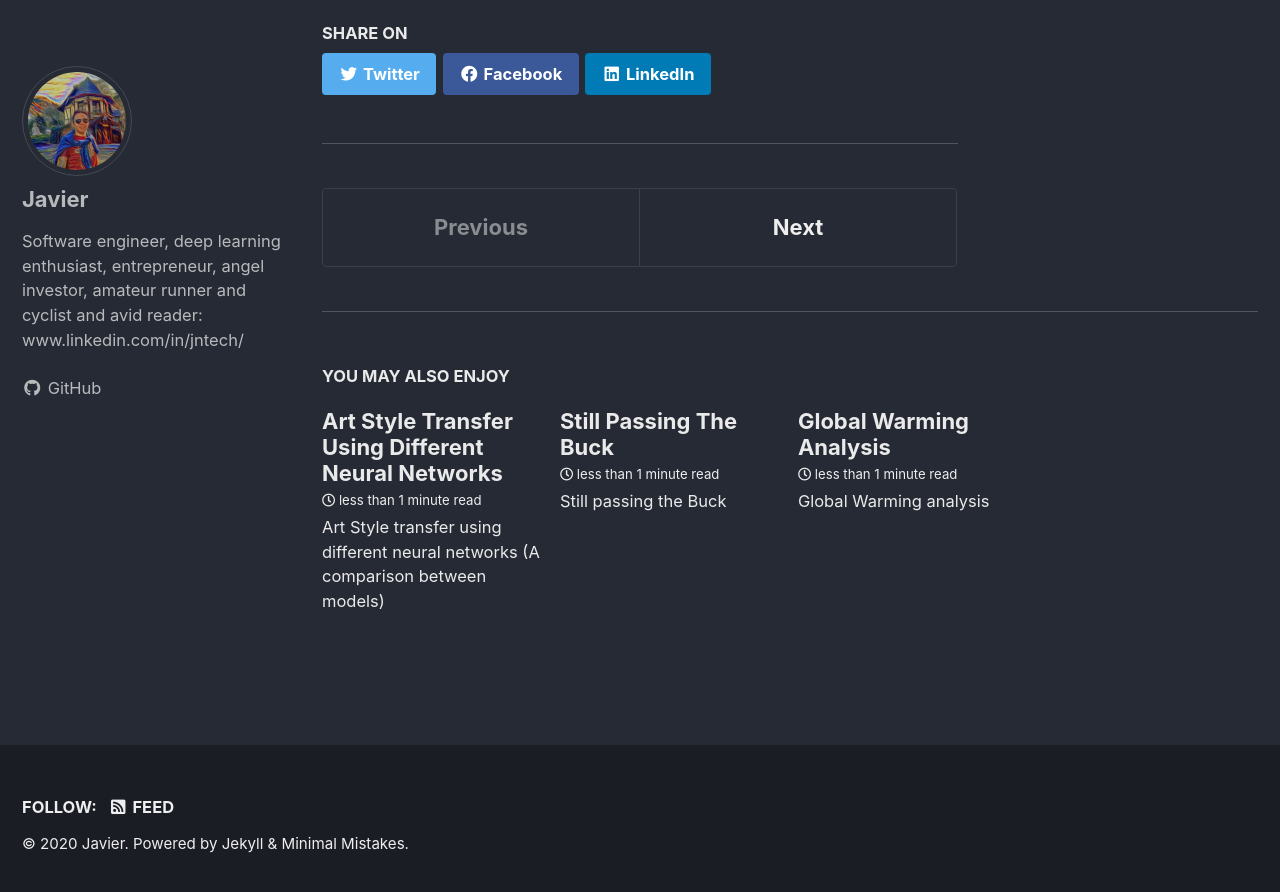
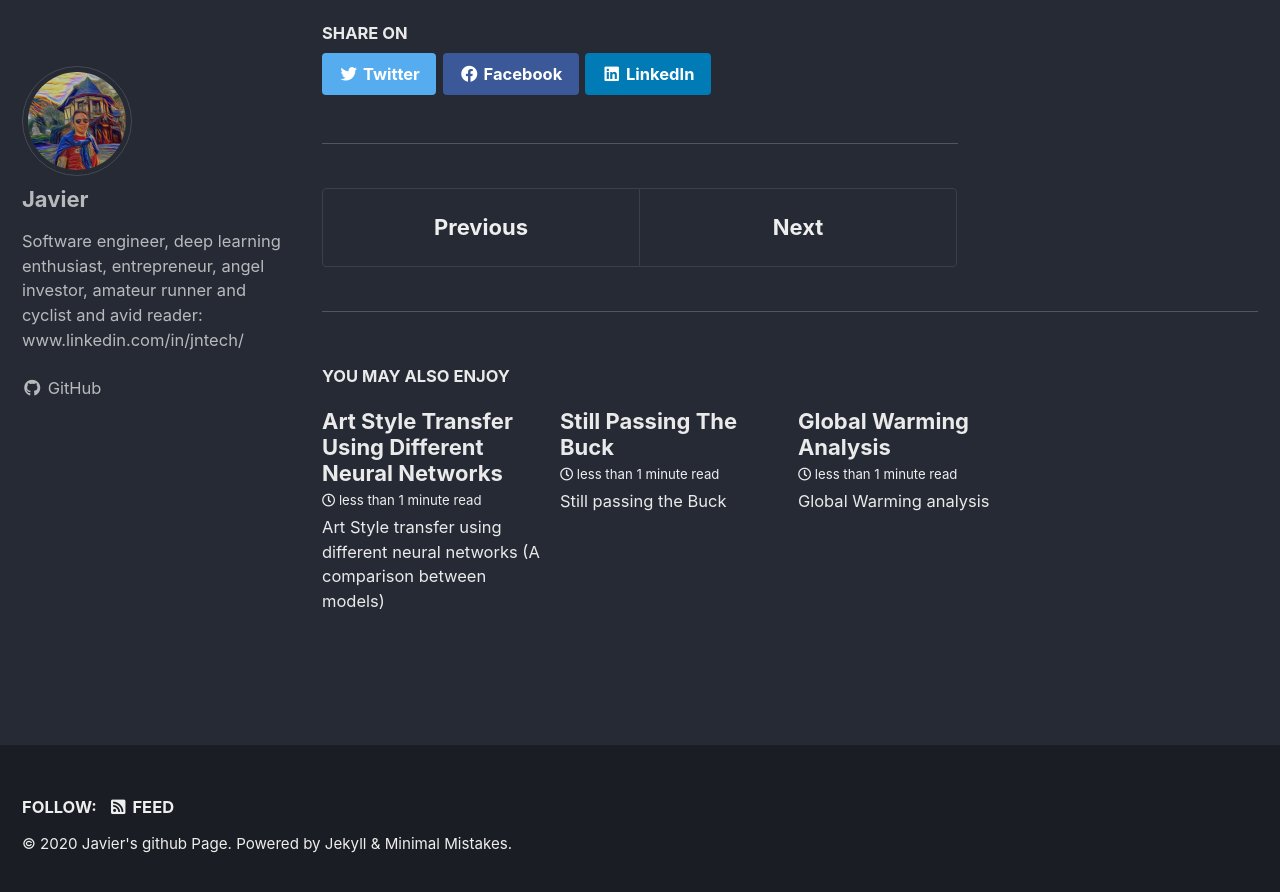
Before and after one commit to jahnog/jahnog.github.io, a Jekyll site: the page built from _posts/2020-01-01-Tensorflow-on-32-bits-Linux.md, in a window 1280 px wide and 900 px high, scrolled down 940 px. Shown: the top 892 px of the window. Built offline with Jekyll 4.4.1, drawn with Linux system fonts in a browser that asks for light colours; cached includes are drawn as plain includes; some of the changed lines change nothing that is shown.

Commit message:
Updated.

```diff
--- a/_config.yml
+++ b/_config.yml
@@ -19,8 +19,8 @@
 title                    : "Some of my works"
 title_separator          : "-"
 subtitle                 : # site tagline that appears below site title in masthead
-name                     : "Javier"
-description              : "An amazing website."
+name                     : "Javier's github Page"
+description              : "Some of my works."
 url                      : "https://jahnog.github.io/" # the base hostname & protocol for your site e.g. "https://mmistakes.github.io"
 baseurl                  : # the subpath of your site, e.g. "/blog"
 repository               : jahnog/jahnog.gihub.io # GitHub username/repo-name e.g. "mmistakes/minimal-mistakes"
@@ -85,7 +85,7 @@
 
 # Analytics
 analytics:
-  provider               : "google-tag" # false (default), "google", "google-universal", "google-gtag", "custom"
+  provider               : "google-gtag" # false (default), "google", "google-universal", "google-gtag", "custom"
   google:
     tracking_id          : "G-C6611CGT5F"
     anonymize_ip         : # true, false (default)
--- a/_includes/analytics.html
+++ b/_includes/analytics.html
@@ -1,4 +1,4 @@
-{% if jekyll.environment == 'production' and site.analytics.provider and page.analytics != false %}
+{% if site.analytics.provider and page.analytics != false %}
 
 {% case site.analytics.provider %}
 {% when "google" %}
--- a/_posts/2020-01-01-Tensorflow-on-32-bits-Linux.md
+++ b/_posts/2020-01-01-Tensorflow-on-32-bits-Linux.md
@@ -1,5 +1,6 @@
 ---
 title:  "Install Tensorflow on 32 bits Linux"
+related_image: /assets/images/tensorflow.jpg
 ---
 ## Install Tensorflow on 32 bits Linux
 
```
Also changed, not shown: _posts/2017-09-01-Global-Warming-analysis.md (renamed from _posts/2020-02-01-Global-Warming-analysis.md), favicon.ico (added), screenshot-layouts.png (deleted), screenshot.png (deleted).
